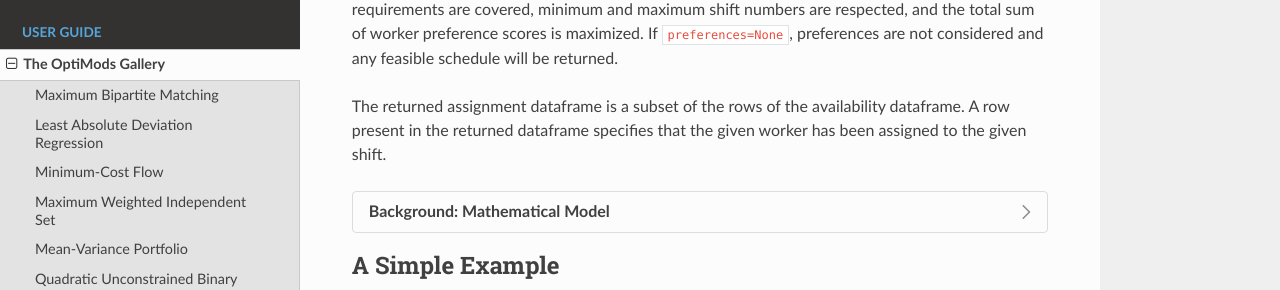
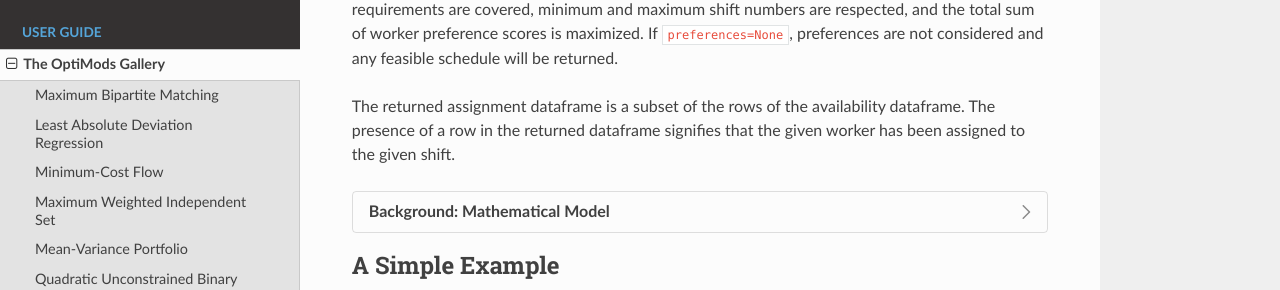
Before and after one commit to Gurobi/gurobi-optimods, a Sphinx documentation site: the page built from docs/source/mods/workforce.rst, in a window 1280 px wide and 900 px high, scrolled down 905 px. Shown: the part 161-451 px from the top of the window. Built offline with Sphinx 7.4.7 and the Read the Docs theme 2.0.0, drawn with Linux system fonts in a browser that asks for light colours; cross-references to code outside the pages are shown as plain code.

Commit message:
more fixes

```diff
--- a/docs/source/mods/workforce.rst
+++ b/docs/source/mods/workforce.rst
@@ -49,7 +49,7 @@ scores is maximized. If ``preferences=None``, preferences are not considered and
 feasible schedule will be returned.
 
 The returned assignment dataframe is a subset of the rows of the availability
-dataframe. A row present in the returned dataframe specifies that the given
+dataframe. The presence of a row in the returned dataframe signifies that the given
 worker has been assigned to the given shift.
 
 .. dropdown:: Background: Mathematical Model
```
